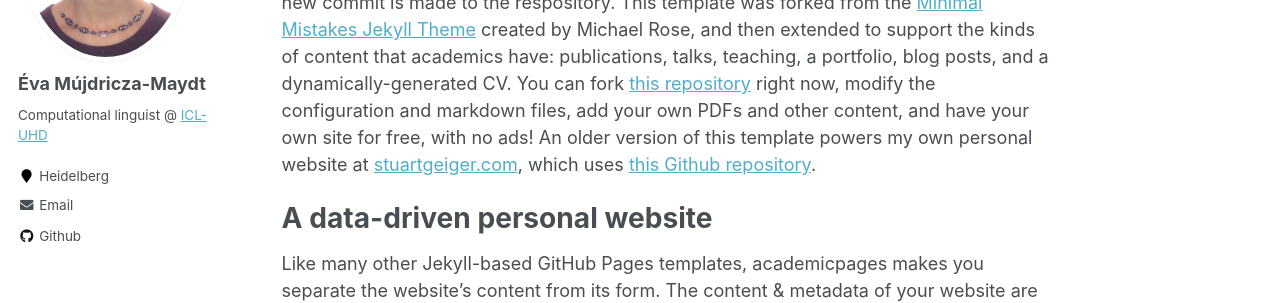
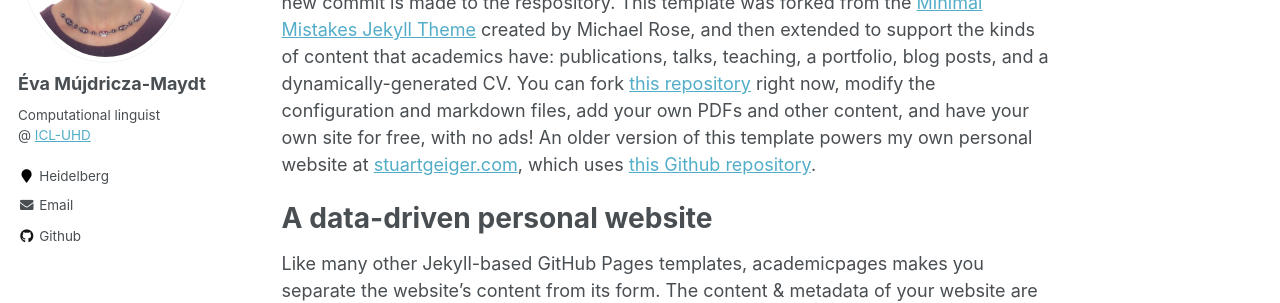
Before and after one commit to mmev/mmev.github.io, a Jekyll site: the page built from _pages/about.md, in a window 1280 px wide. Shown: the part 280-583 px from the top of the page. Built offline with Jekyll 4.4.1, drawn with Linux system fonts in a browser that asks for light colours.

Commit message:
academicpages as template

```diff
--- a/_config.yml
+++ b/_config.yml
@@ -83,7 +83,7 @@
 author:
   name             : "Éva Mújdricza-Maydt"
   avatar           : "Eva_Foto.png"
-  bio              : "Computational linguist @ <a href='https://www.cl.uni-heidelberg.de/'>ICL-UHD</a>"
+  bio              : "Computational linguist <br/>@ <a href='https://www.cl.uni-heidelberg.de/'>ICL-UHD</a>"
   location         : "Heidelberg"
   employer         :
   pubmed           : #"https://www.ncbi.nlm.nih.gov/pubmed/?term=john+snow"
```
